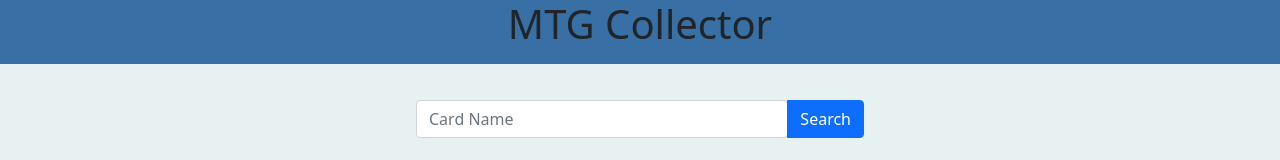
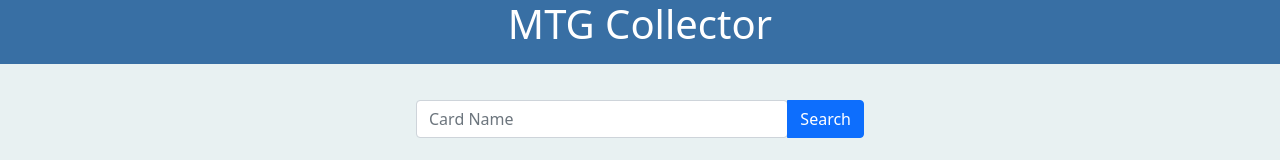
Before and after one commit to joshcard/mtg-collector, a React (Create React App) app: page / in a window 1280 px wide. Shown: the top 160 px of the page. Built offline with nearby package versions, Linux system fonts and the light colour scheme.

Commit message:
final styling

```diff
--- a/public/index.html
+++ b/public/index.html
@@ -24,7 +24,7 @@
       work correctly both with client-side routing and a non-root public URL.
       Learn how to configure a non-root public URL by running `npm run build`.
     -->
-    <title>React App</title>
+    <title>MTG Collector</title>
   </head>
   <body>
     <noscript>You need to enable JavaScript to run this app.</noscript>
--- a/src/Header.js
+++ b/src/Header.js
@@ -3,7 +3,7 @@ import React from 'react'
 function Header() {
   return (
     <div>
-      <center><h1>MTG Collector</h1></center>
+      <center><h1 className='white'>MTG Collector</h1></center>
     </div>
   )
 }
--- a/src/styles.css
+++ b/src/styles.css
@@ -62,7 +62,7 @@
 .mainContainer {
   display: grid;
   grid-template-columns: auto;
-  grid-template-rows: 8% 15% auto 7%;
+  grid-template-rows: 4em 15% auto 3em;
   grid-template-areas:
     "header"
     "search"
@@ -129,6 +129,10 @@
   padding-right: 10px;
 }
 
+.white {
+  color: white;
+}
+
 @media only screen and (max-width: 900px) {
   .tryingDetails {
     position: absolute;
```
